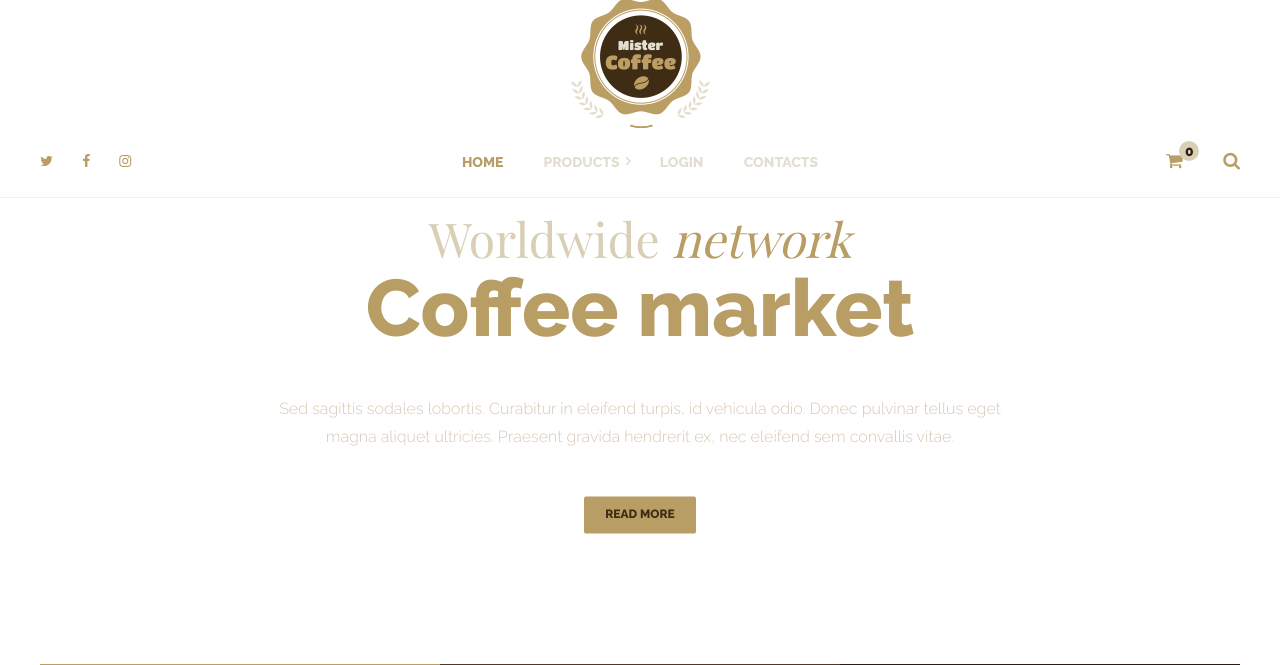
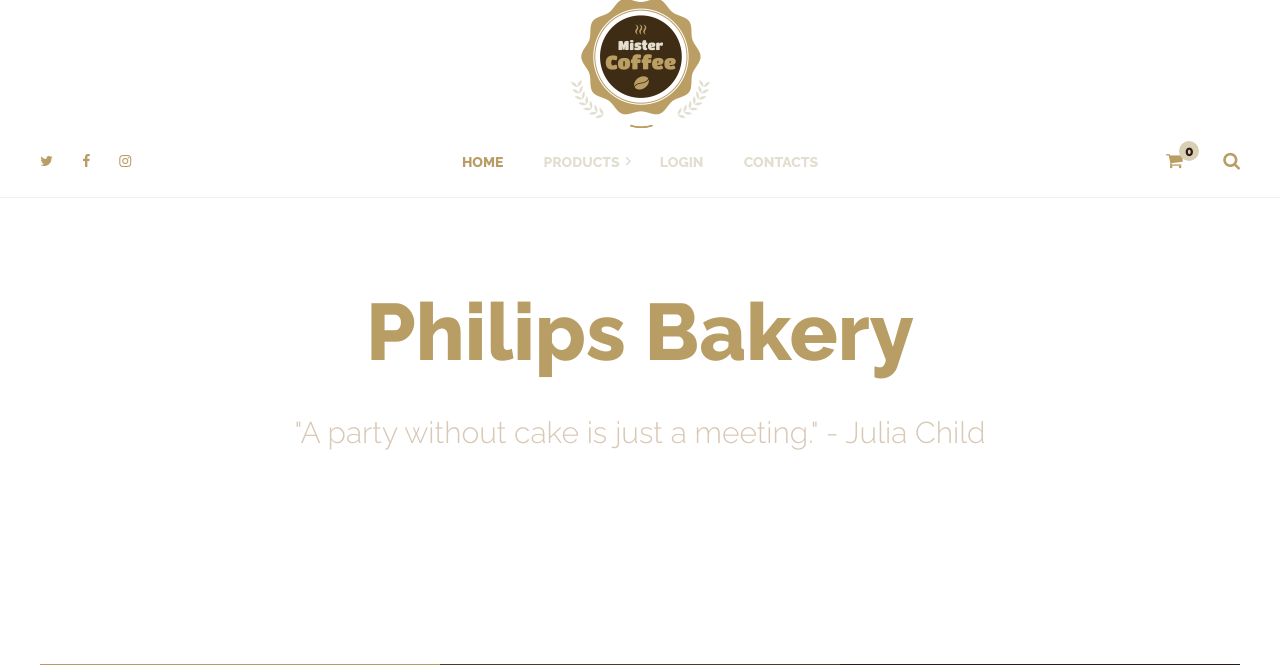
Before and after one commit to amit15110003/philips, a CodeIgniter app: a page that uses application/views/index.php in a window 1280 px wide; the page is wider, and only the part inside the window is pictured. Shown: the part 26-691 px from the top of that part. Run offline with CodeIgniter, Linux system fonts and the light colour scheme; data that the repository does not hold is empty; some web fonts are replaced.

Commit message:
text
nkn

```diff
--- a/application/views/index.php
+++ b/application/views/index.php
@@ -4,10 +4,9 @@
               <div class="container">
                 <div class="row">
                   <div class="col-md-12">
-                    <div class="top-title"><span>Worldwide</span> network</div>
-                      <div class="big-title">Coffee market</div>
-                      <p>Sed sagittis sodales lobortis. Curabitur in eleifend turpis, id vehicula odio. Donec pulvinar tellus eget<br> magna aliquet ultricies. Praesent gravida hendrerit ex, nec eleifend sem convallis vitae. </p>
-                      <a href="#" class="btn btn-default">READ MORE</a>
+                      <div class="big-title">Philips Bakery</div>
+                      <p style="font-size: 30px;">"A party without cake is just a meeting." - Julia Child</p>
+
                   </div>
                 </div>
               </div>
@@ -52,12 +51,13 @@
         <div class="col-md-6">
           <div class="about-text">
             <h2>About <span>Market</span></h2>
-            <p>Sed sagittis sodales lobortis. Curabitur in eleifend turpis, id vehicula odio. Donec pulvinar tellus eget magna aliquet ultricies. Praesent gravida hendrerit ex, nec eleifend sem convallis vitae. </p>
+            <p> <a href="#">philipsbakery.in</a>  is an online Bakery, based in Munger, Bihar.
+We specialise in Freshly Baked Cakes & Gateaux among other savouries and mould them as per your desire. </p>
             <ul class="about-slogan">
               <li>
                 <div class="icon"><i class="fa fa-coffee" aria-hidden="true"></i></div>
                 <div class="text">
-                  <div class="title">100% Natural Coffee</div>
+                  <div class="title">100% Fresh Baked Bread</div>
                   <p>Curabitur in eleifend turpis, id vehicula odio. Donec pulvinar tellus eget magna aliquet ultricies. </p>
                 </div>
               </li>
```
Also changed, not shown: media/images/about-img.jpg, media/images/main_icon1.jpg (added), 12 other files.
